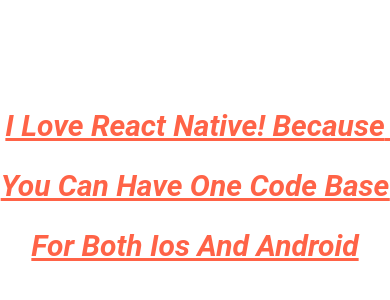
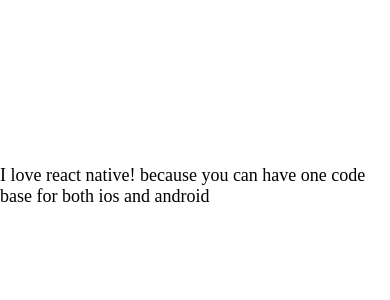
Before and after one commit to ihab-sensei/DoneWithIt_ReactNative, a React Native app: screen / in a window 390 px wide. Shown: the part 236-536 px from the top of the page. Built offline with nearby package versions, Linux system fonts and the light colour scheme.

Commit message:
encapsulating styles in custom components

```diff
--- a/App.js
+++ b/App.js
@@ -1,6 +1,7 @@
 import React from "react";
-import { Text, View } from "react-native";
-import ViewImageScreen from "./app/screens/ViewImageScreen";
+import { View } from "react-native";
+
+import AppText from "./app/components/AppText";
 
 export default function App() {
   return (
@@ -12,22 +13,10 @@
         alignItems: "center",
       }}
     >
-      <Text
-        style={{
-          fontSize: 30,
-          fontFamily: "Roboto",
-          fontStyle: "italic",
-          fontWeight: "bold",
-          color: "tomato",
-          textTransform: "capitalize",
-          textDecorationLine: "underline",
-          lineHeight: 60,
-          textAlign: "center",
-        }}
-      >
+      <AppText>
         I love react native! because you can have one code base for both ios and
         android
-      </Text>
+      </AppText>
     </View>
   );
 }
--- /dev/null
+++ b/app/components/AppText.js
@@ -0,0 +1,15 @@
+import React from "react";
+import { Text, StyleSheet, Platform } from "react-native";
+
+function AppText({ children }) {
+  return <Text style={styles.text}>{children}</Text>;
+}
+
+const styles = StyleSheet.create({
+  text: {
+    fontSize: 18,
+    fontFamily: Platform.OS === "android" ? "Roboto" : "Avenir",
+  },
+});
+
+export default AppText;
```
